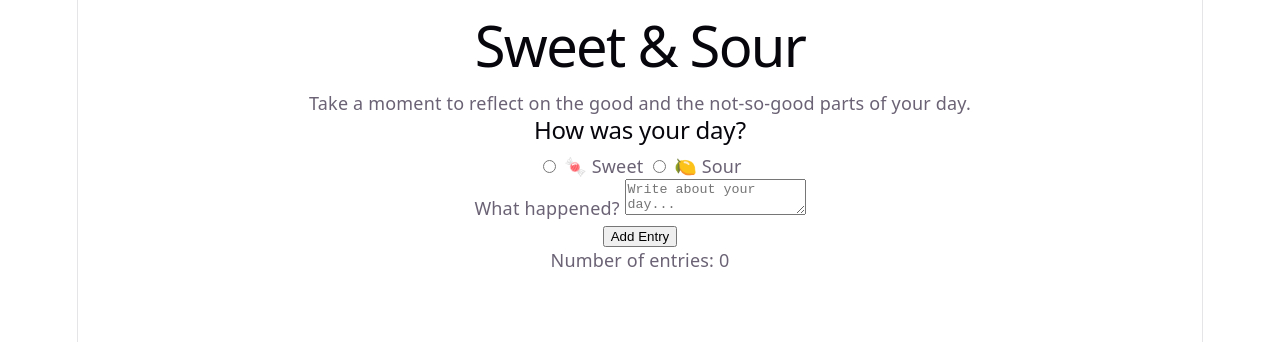
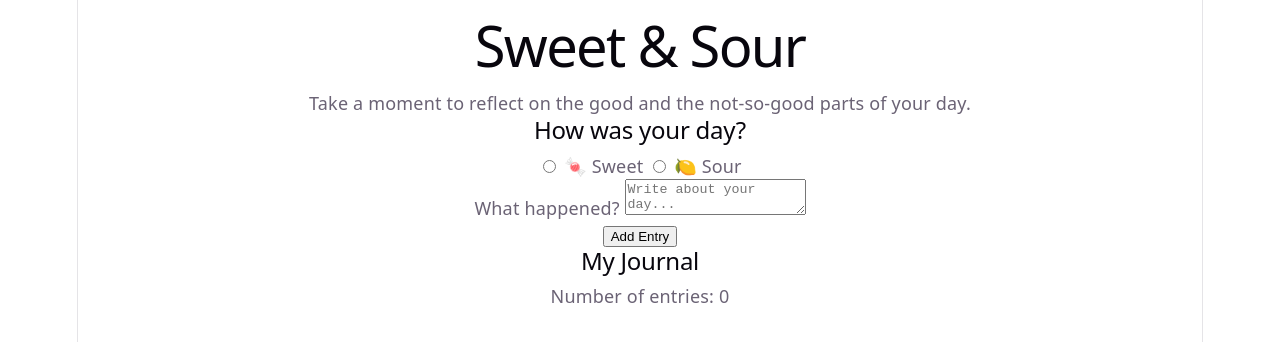
Before and after one commit to arichard02/sweet-and-sour, a React (Vite) app: page / in a window 1280 px wide. Shown: the top 342 px of the page. Built offline with nearby package versions, Linux system fonts and the light colour scheme.

Commit message:
Display journal entries with map

```diff
--- a/src/App.jsx
+++ b/src/App.jsx
@@ -1,6 +1,7 @@
 import { useState } from "react";
 import Header from "./components/Header";
 import JournalForm from "./components/JournalForm";
+import JournalList from "./components/JournalList";
 
 function App() {
   const [journalEntries, setJournalEntries] = useState([]);
@@ -15,6 +16,8 @@ function App() {
 
       <JournalForm onAddEntry={handleAddEntry} />
 
+      <JournalList entries={journalEntries} />
+
       <p>Number of entries: {journalEntries.length}</p>
     </main>
   );
--- a/src/components/JournalForm.jsx
+++ b/src/components/JournalForm.jsx
@@ -18,6 +18,11 @@ function JournalForm({ onAddEntry }) {
   };
 
   onAddEntry(newEntry);
+
+
+  setEntryType("");
+  setEntryText("");
+
 }
 
   return (
--- /dev/null
+++ b/src/components/JournalList.jsx
@@ -0,0 +1,17 @@
+function JournalList({ entries }) {
+  return (
+    <section>
+      <h2>My Journal</h2>
+
+      {entries.map((entry) => (
+        <article key={entry.id}>
+          <h3>{entry.type === "sweet" ? "🍬 Sweet" : "🍋 Sour"}</h3>
+
+          <p>{entry.text}</p>
+        </article>
+      ))}
+    </section>
+  );
+}
+
+export default JournalList;
```
